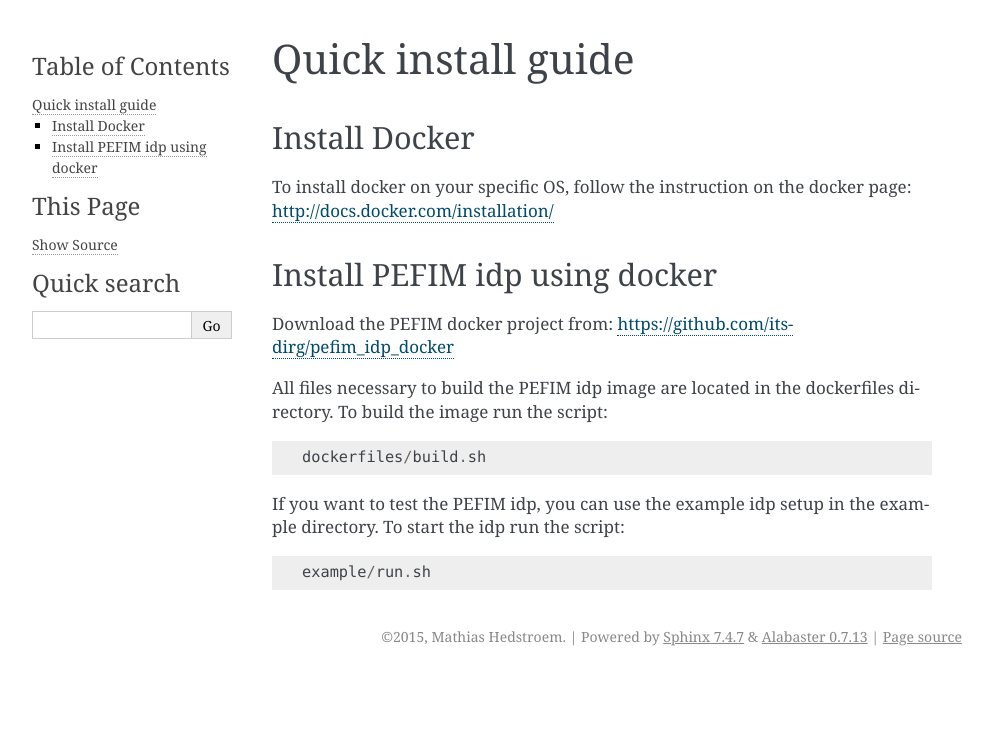
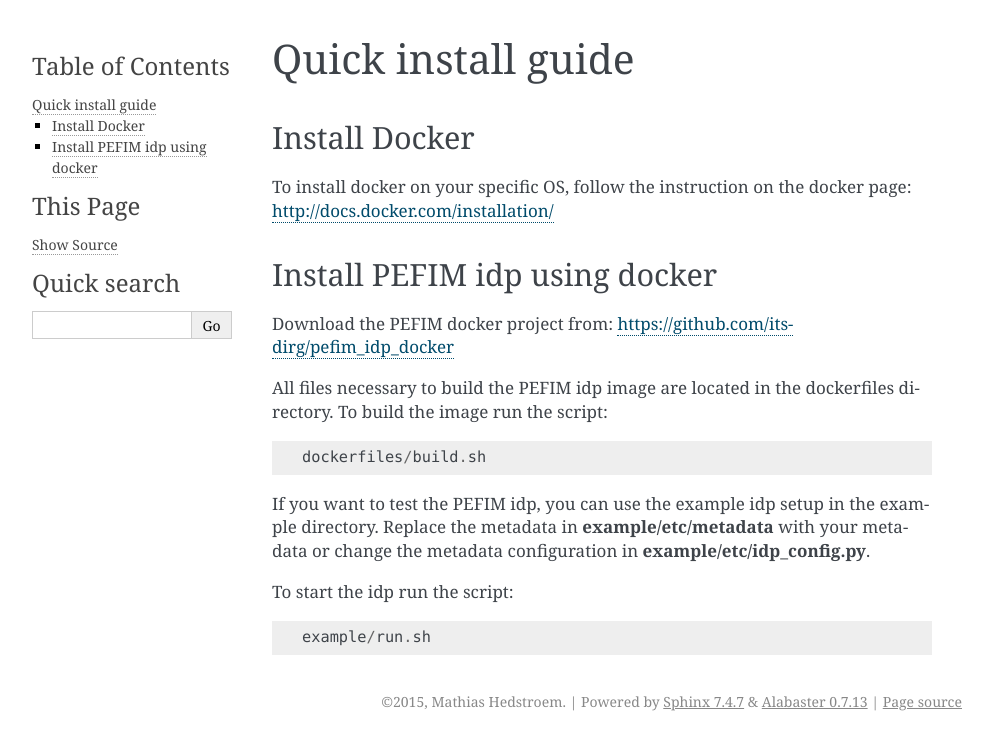
Before and after one commit to its-dirg/pefim_idp_docker, a Sphinx documentation site: the page built from doc/install.rst, in a window 1280 px wide. Shown: the top 750 px of the page, without its empty margins (148-1141 px from the left). Built offline with Sphinx 7.4.7, drawn with Linux system fonts in a browser that asks for light colours.

Commit message:
Updated doc

```diff
--- a/doc/index.rst
+++ b/doc/index.rst
@@ -5,6 +5,8 @@
 
 Welcome to pefim_idp_docker's documentation!
 ============================================
+This project contains docker build scripts to generate a docker image for a PEFIM idp based on https://github.com/its-dirg/pefim_idp.
+You can also find an example how to configure and run the docker image.
 
 This is an early alpha version and contains some temporary quick fixes to create a working proof of concept.
 The intention is to refactor the code and configuration.
--- a/doc/install.rst
+++ b/doc/install.rst
@@ -18,6 +18,9 @@
 
     dockerfiles/build.sh
 
-If you want to test the PEFIM idp, you can use the example idp setup in the example directory. To start the idp run the script::
+If you want to test the PEFIM idp, you can use the example idp setup in the example directory.
+Replace the metadata in **example/etc/metadata** with your metadata or change the metadata configuration in **example/etc/idp_config.py**.
+
+To start the idp run the script::
 
     example/run.sh
```
Also changed, not shown: README.md (+7 -2 lines), 8 other files.
